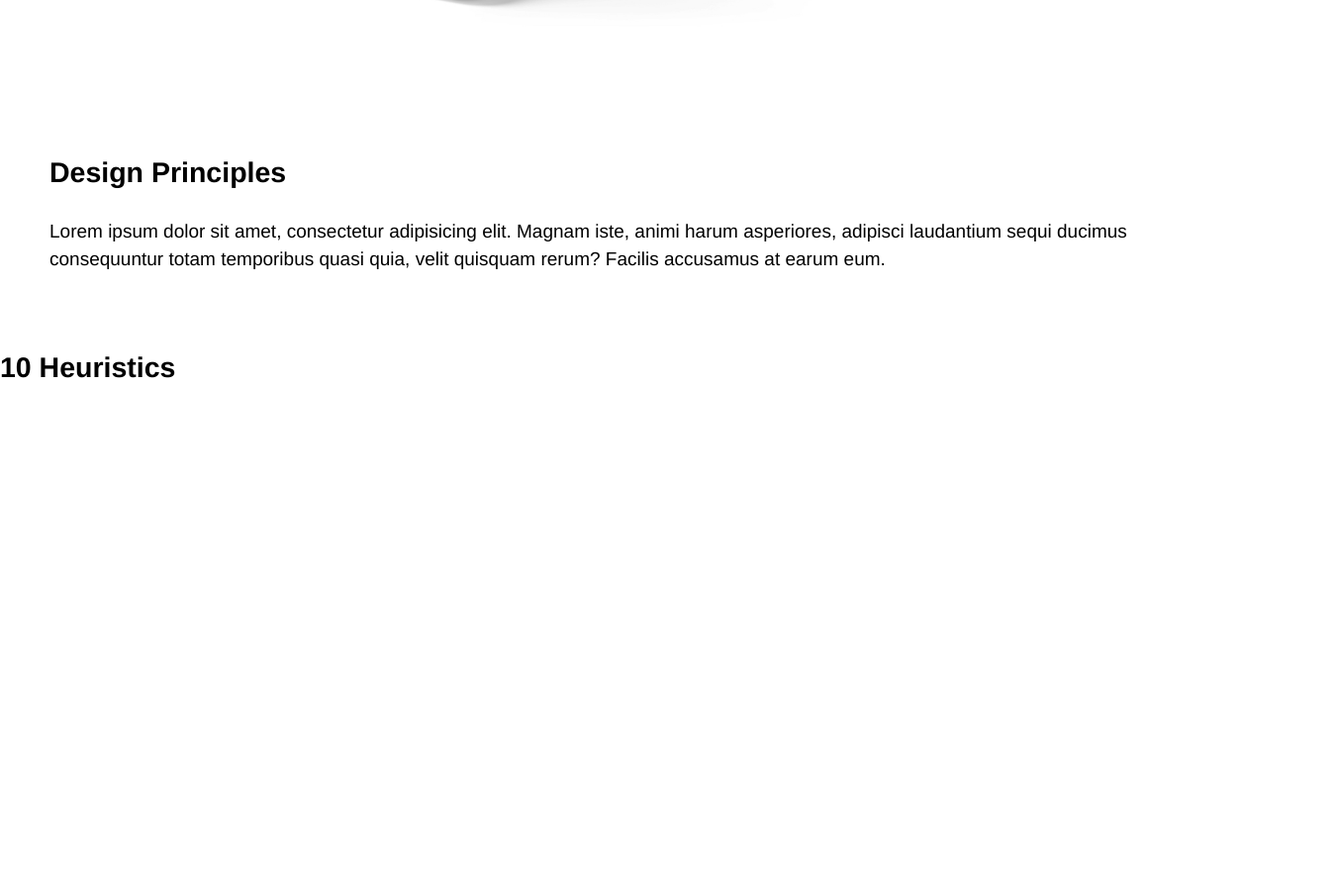
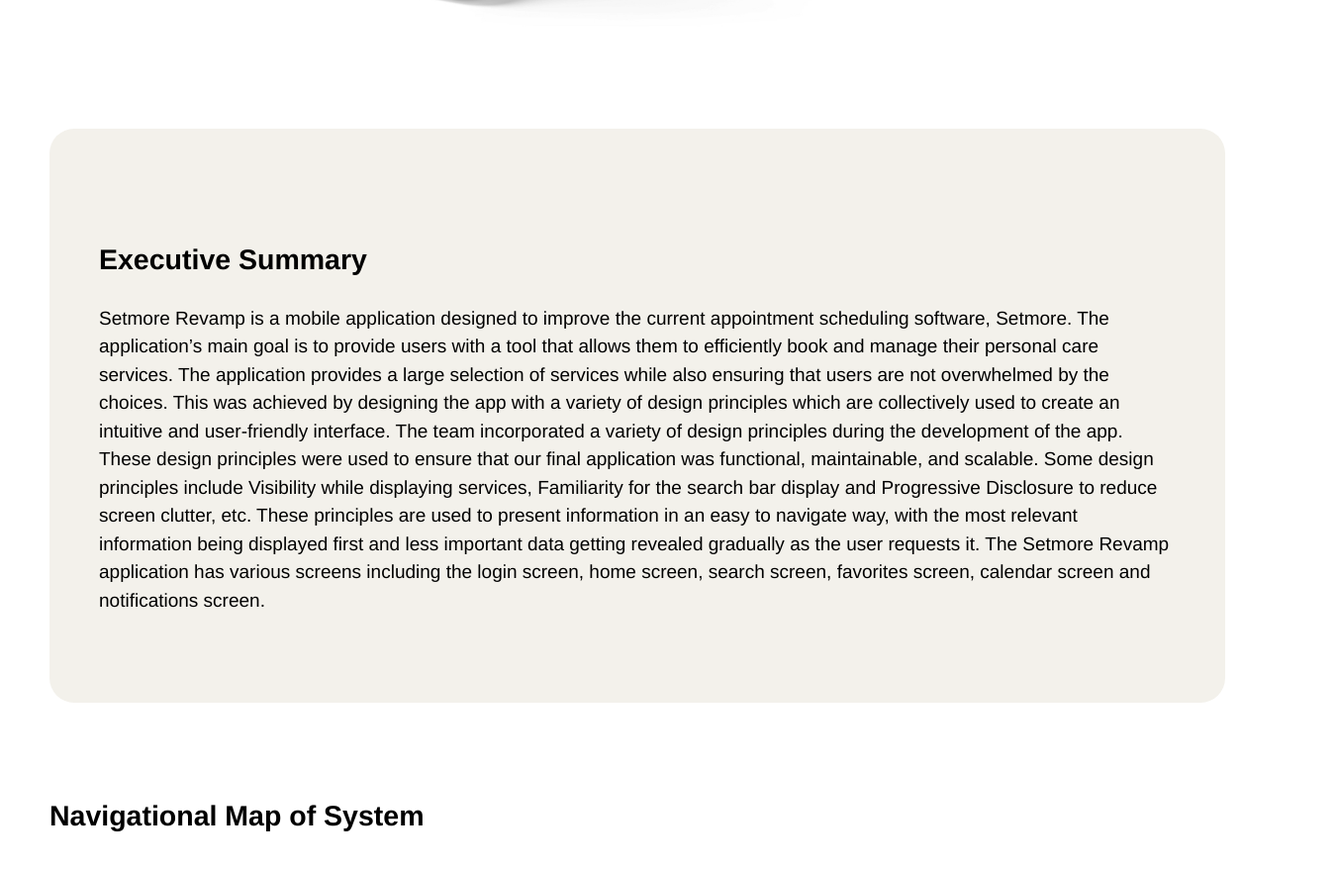
Before and after one commit to vitowong0/setmoreRevamp-website, a plain HTML site: page index.html in a window 1280 px wide. Shown: the part 649-1528 px from the top of the page at 99% size, 1350 px wide, since content can reach past the window. Drawn offline with Linux system fonts and the light colour scheme.

Commit message:
New stuff with Xiao
Copy pasting from her zip

```diff
--- a/index.html
+++ b/index.html
@@ -12,12 +12,27 @@
                <img src="sc.001.jpeg" alt="Girl in a jacket" width="100%" >
             </section>
             <section class="write">
+               <div id="txbox">
+                  <h2>Executive Summary</h2>
+                  Setmore Revamp is a mobile application designed to improve the current appointment scheduling software, Setmore. The application’s main goal is to provide users with a tool that allows them to efficiently book and manage their personal care services. The application provides a large selection of services while also ensuring that users are not overwhelmed by the choices. This was achieved by designing the app with a variety of design principles which are collectively used to create an intuitive and user-friendly interface.
+                  The team incorporated a variety of design principles during the development of the app. These design principles were used to ensure that our final application was functional, maintainable, and scalable. Some design principles include Visibility while displaying services, Familiarity for the search bar display and Progressive Disclosure to reduce screen clutter, etc. These principles are used to present information in an easy to navigate way, with the most relevant information being displayed first and less important data getting revealed gradually as the user requests it.
+                  The Setmore Revamp application has various screens including the login screen, home screen, search screen, favorites screen, calendar screen and notifications screen.
+               </div>
+               <div class="rest">
+         <h2>Navigational Map of System</h2>
+         <center>
+         <embed src="navigational-map-v8.pdf" align="center" width="1300px" height="825px"
+            type="application/pdf">
+         </center>
          <h2>Design Principles</h2>
-    Lorem ipsum dolor sit amet, consectetur adipisicing elit. Magnam iste, animi harum asperiores, adipisci laudantium sequi ducimus consequuntur totam temporibus quasi quia, velit quisquam rerum? Facilis accusamus at earum eum.
+         <img src="keynote1.jpeg" alt="Girl in a jacket" width="100%" >
+
+         <h2>10 Heuristics Evaluation</h2>
+         <img src="keynote2.jpeg" alt="Girl in a jacket" width="100%" >
+
+        </div>
          </section>
-
-    <h2>10 Heuristics</h2>
-
+        </div>
       </div>
       </div>
       </section>
--- a/stylesheet.css
+++ b/stylesheet.css
@@ -32,3 +32,18 @@ body{
 .write{
   padding: 50px;
 }
+
+.rest{
+  padding-top: 650px;
+}
+
+#txbox{
+  background-color: #F3F1EB;
+  align-content: center;
+  width: 85%;
+  height: 60%;
+  position: absolute;
+  border-radius: 25px;
+  padding: 50px;
+  color: black;
+}
```
Also changed, not shown: 2 other files. Lines whose indentation alone changed are shown as unchanged.
